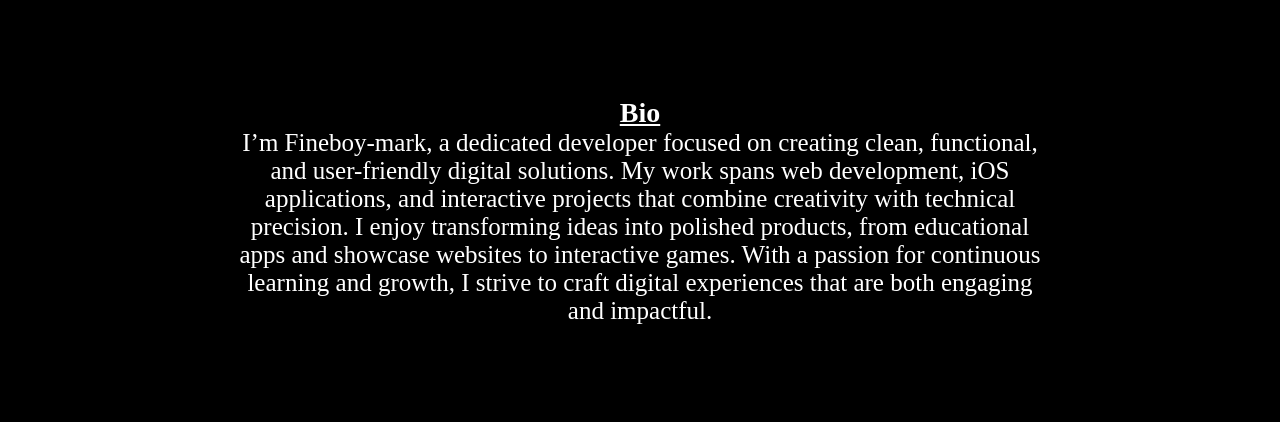
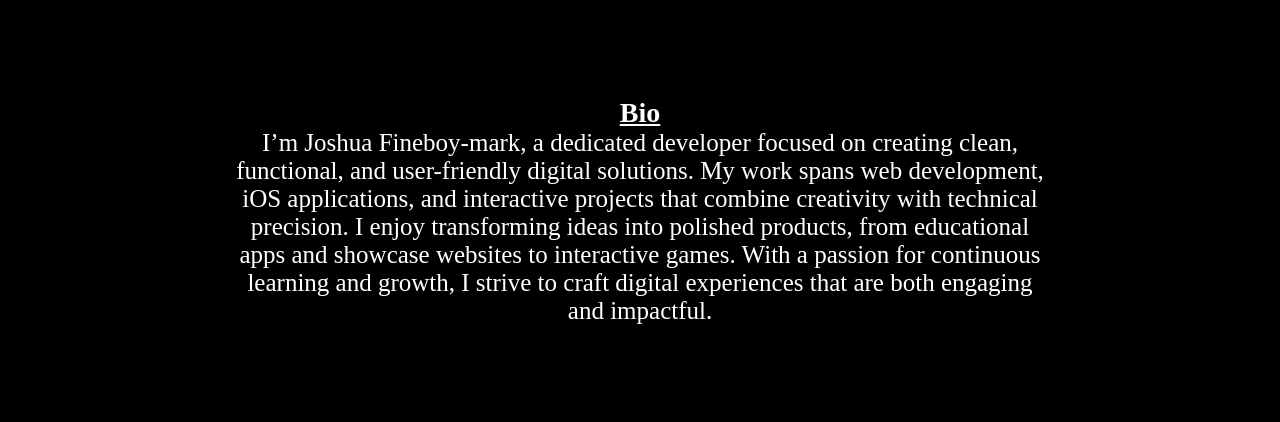
Before and after one commit to jakey-techss/Code-Is-Life, a plain HTML site: page about.html in a window 1280 px wide. Shown: the part 342-764 px from the top of the page. Drawn offline with Linux system fonts and the light colour scheme; a web font is replaced by a local one.

Commit message:
Update about page for name accuracy

```diff
--- a/about.html
+++ b/about.html
@@ -59,7 +59,7 @@
 
     <section id="about">
         <h4>Bio</h4>
-        <p>I’m Fineboy-mark, a dedicated developer focused on creating clean, functional, and user-friendly digital
+        <p>I’m Joshua Fineboy-mark, a dedicated developer focused on creating clean, functional, and user-friendly digital
             solutions. My work spans web development, iOS applications, and interactive projects that combine creativity
             with technical precision. I enjoy transforming ideas into polished products, from educational apps and
             showcase websites to interactive games. With a passion for continuous learning and growth, I strive to craft
```
